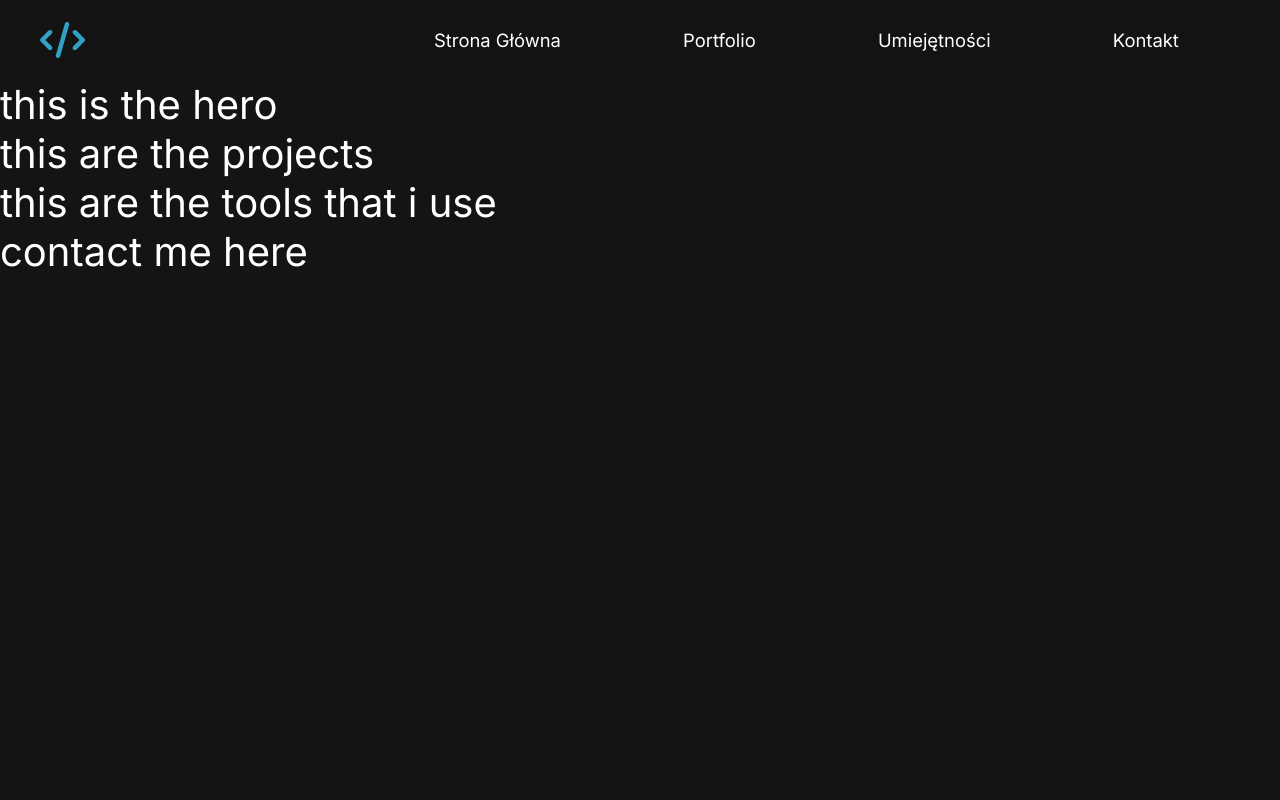
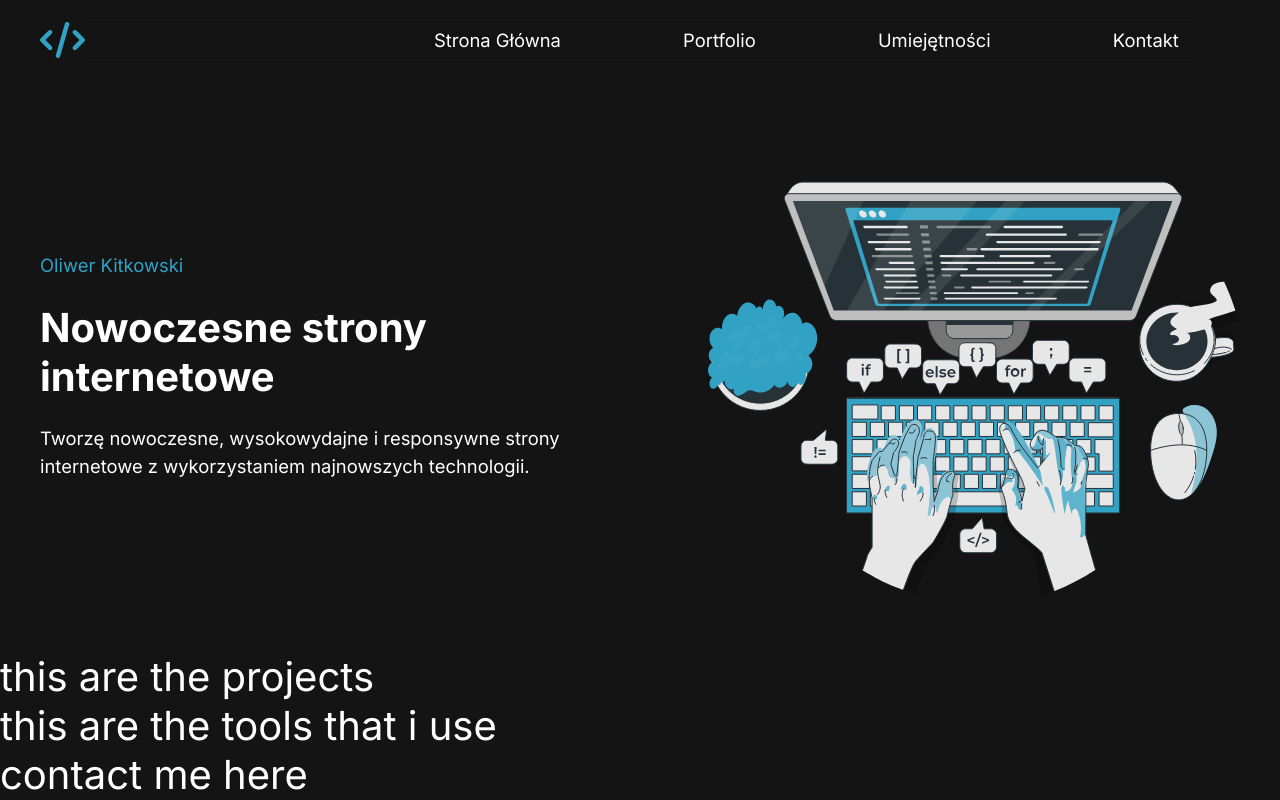
Before and after one commit to kitkovsky/new-portfolio, a React (Create React App) app: page / in a window 1280 px wide. Built offline with nearby package versions, Linux system fonts and the light colour scheme.

Commit message:
feat: hero content and basic styling

```diff
--- a/src/components/Hero.tsx
+++ b/src/components/Hero.tsx
@@ -1,10 +1,62 @@
 import React from "react";
+import styled from "styled-components";
+import heroImage from "../assets/hero-img.svg";
+import { PrimaryColours } from "../styles/GlobalStyles";
+
+const Section = styled.section`
+  margin: 7rem 5rem;
+  display: flex;
+  align-items: center;
+  justify-content: center;
+
+  @media screen and (max-width: 750px) {
+    flex-direction: column;
+  }
+`;
+
+const HeroText = styled.div`
+  flex: 1 1 20rem;
+  margin-right: 2rem;
+
+  .hero-name {
+    color: ${PrimaryColours.blue}
+  }
+`;
+
+const HeroMainText = styled.h1`
+  font-weight: bold;
+`;
+
+const HeroImg = styled.div`
+  flex: 1 1 20rem;
+  display: flex;
+  align-items: center;
+  justify-content: flex-end;
+
+  img {
+    max-width: 90%;
+  }
+
+  @media screen and (max-width: 750px) {
+    justify-content: center;
+  }
+`;
 
 const Hero: React.FC = () => {
   return (
-    <div>
-      <h1>this is the hero</h1>
-    </div>
+    <Section id="hero">
+      <HeroText>
+        <p className="hero-name">Oliwer Kitkowski</p>
+        <HeroMainText>Nowoczesne strony internetowe</HeroMainText>
+        <p>
+          Tworzę nowoczesne, wysokowydajne i responsywne strony internetowe z
+          wykorzystaniem najnowszych technologii.
+        </p>
+      </HeroText>
+      <HeroImg>
+        <img src={heroImage} alt="hero image" />
+      </HeroImg>
+    </Section>
   );
 };
 
```
Also changed, not shown: src/assets/hero-img.svg.
